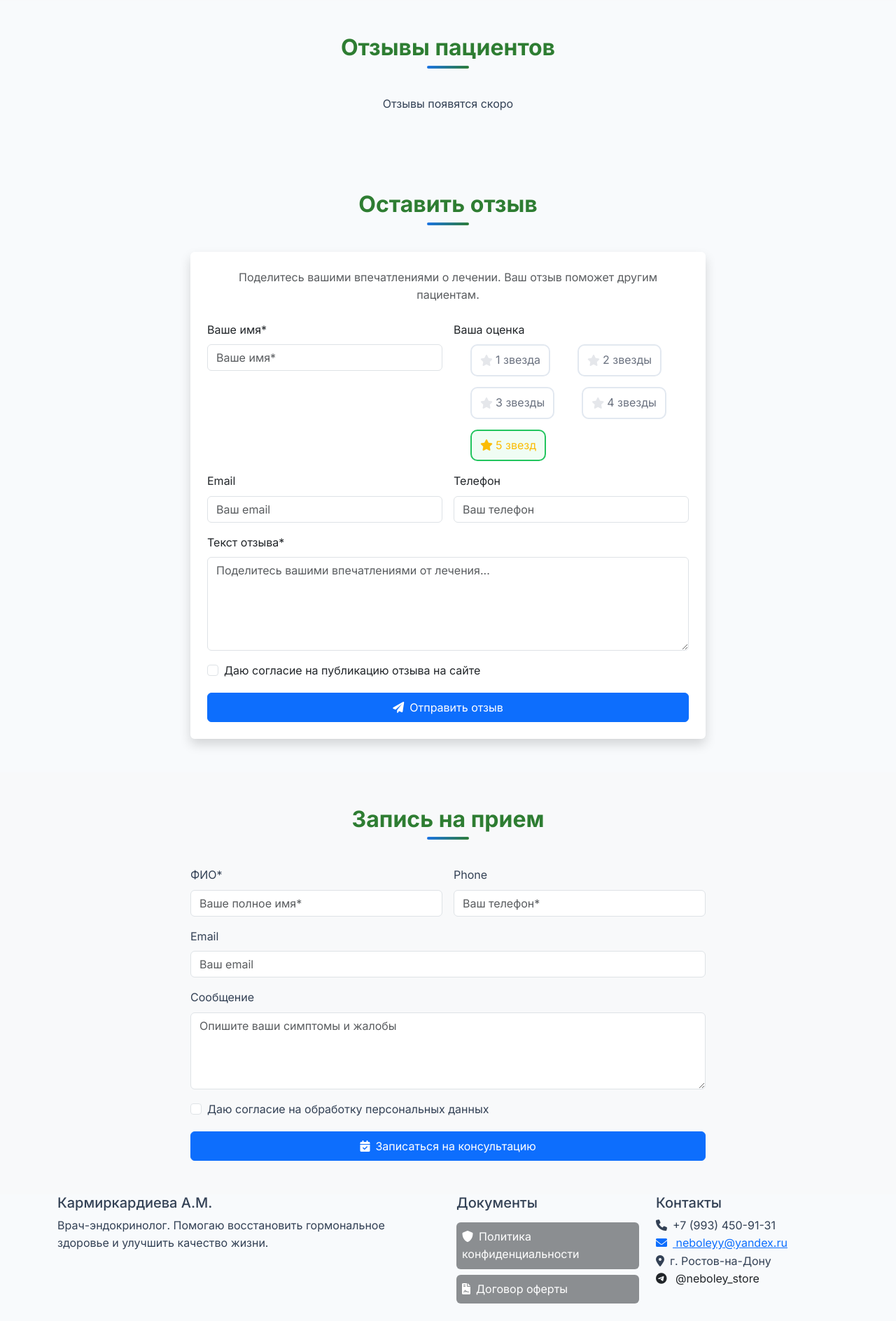
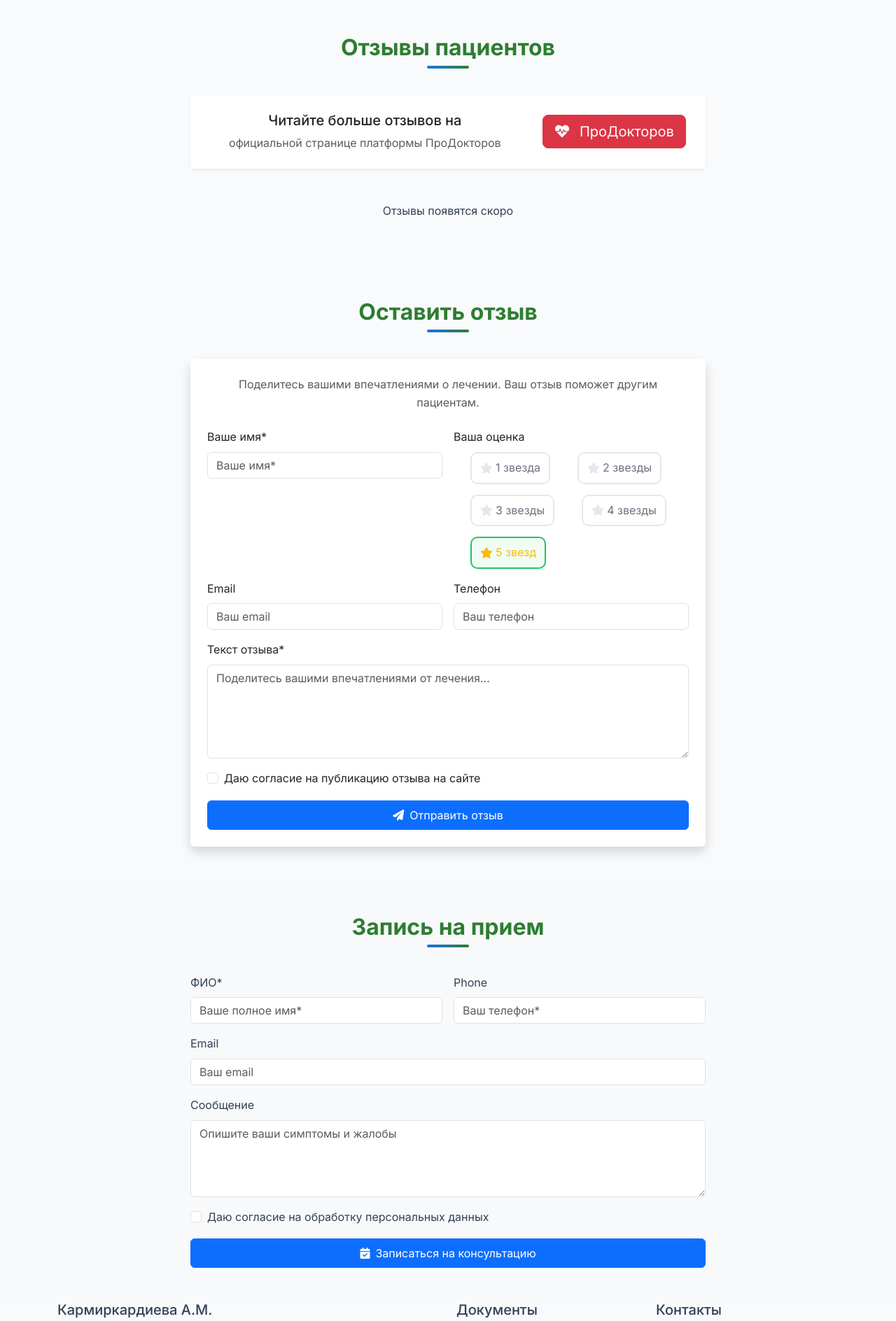
Before and after one commit to kmv5436/PORTFOLIO, a Django app: page / in a window 1280 px wide. Shown: the part 2843-4731 px from the top of the page at 70% size. Run offline with Django 5.2, Linux system fonts and the light colour scheme; data that the repository does not hold is empty.

Commit message:
Step_20112025

```diff
--- a/main/templates/base.html
+++ b/main/templates/base.html
@@ -237,6 +237,27 @@
             background-color: #f0fdf4;
         }
 
+        /* Стили для баннера ПроДокторов */
+        .prodoctorov-banner {
+            border-left: 4px solid #dc3545;
+            background: linear-gradient(135deg, #f8f9fa 0%, #e9ecef 100%);
+        }
+
+        .prodoctorov-banner .btn-danger {
+            background: linear-gradient(135deg, #dc3545 0%, #c82333 100%);
+            border: none;
+            font-weight: 600;
+        }
+
+        .prodoctorov-banner .btn-danger:hover {
+            transform: translateY(-2px);
+            box-shadow: 0 5px 15px rgba(220, 53, 69, 0.3);
+        }
+
+        .rating {
+            font-size: 1.2rem;
+        }
+
 
         /* ... остальные стили ... */
     </style>
@@ -324,9 +345,11 @@
                 </div>
             </div>
             <hr class="my-4 bg-white-50">
+            <!--
             <div class="text-center">
                 <p>&copy; 2025 Кармиркардиева А.М.. Все права защищены.</p>
             </div>
+            -->
         </div>
     </footer>
 
--- a/main/templates/home.html
+++ b/main/templates/home.html
@@ -196,6 +196,33 @@
 <section id="testimonials" class="py-5">
     <div class="container">
         <h2 class="section-title text-center" data-aos="fade-up">Отзывы пациентов</h2>
+
+        <!-- Баннер ПроДокторов -->
+        <div class="row justify-content-center mb-5" data-aos="fade-up">
+            <div class="col-lg-8">
+                <div class="card border-0 shadow-sm">
+                    <div class="card-body text-center p-4">
+                        <div class="row align-items-center">
+                            <div class="col-md-8">
+                                <h5 class="card-title">Читайте больше отзывов на</h5>
+                                <p class="card-text text-muted">официальной странице платформы ПроДокторов</p>
+                            </div>
+                            <div class="col-md-4">
+                                <a href="https://prodoctorov.ru/rostov-na-donu/vrach/791759-karmirkardieva/otzivi/#otzivi"
+                                   target="_blank"
+                                   class="btn btn-danger btn-lg">
+                                    <i class="fas fa-heartbeat me-2"></i>
+                                    ПроДокторов
+                                </a>
+                            </div>
+                        </div>
+                    </div>
+                </div>
+            </div>
+        </div>
+
+
+
         <div class="row g-4">
             {% for testimonial in testimonials %}
             <div class="col-md-6 col-lg-4" data-aos="fade-up" data-aos-delay="{% widthratio forloop.counter0 1 100 %}">
```
